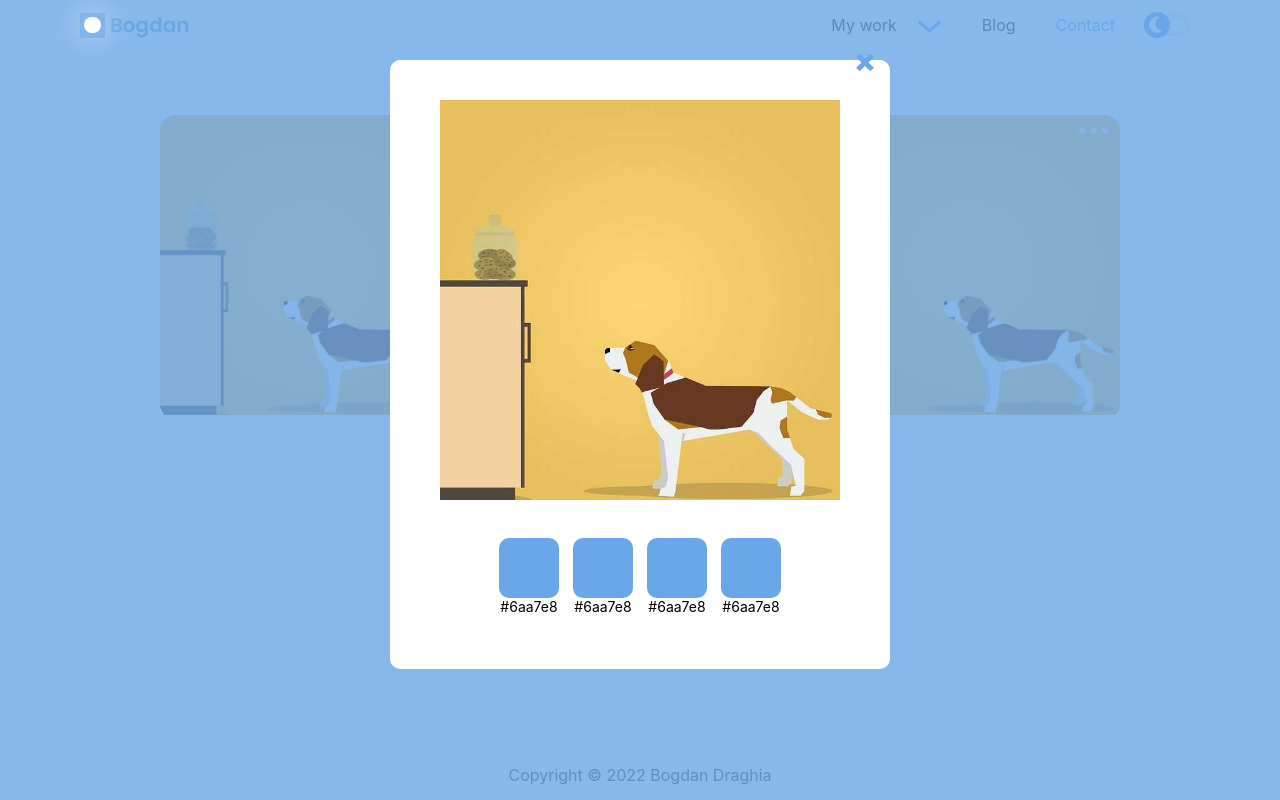
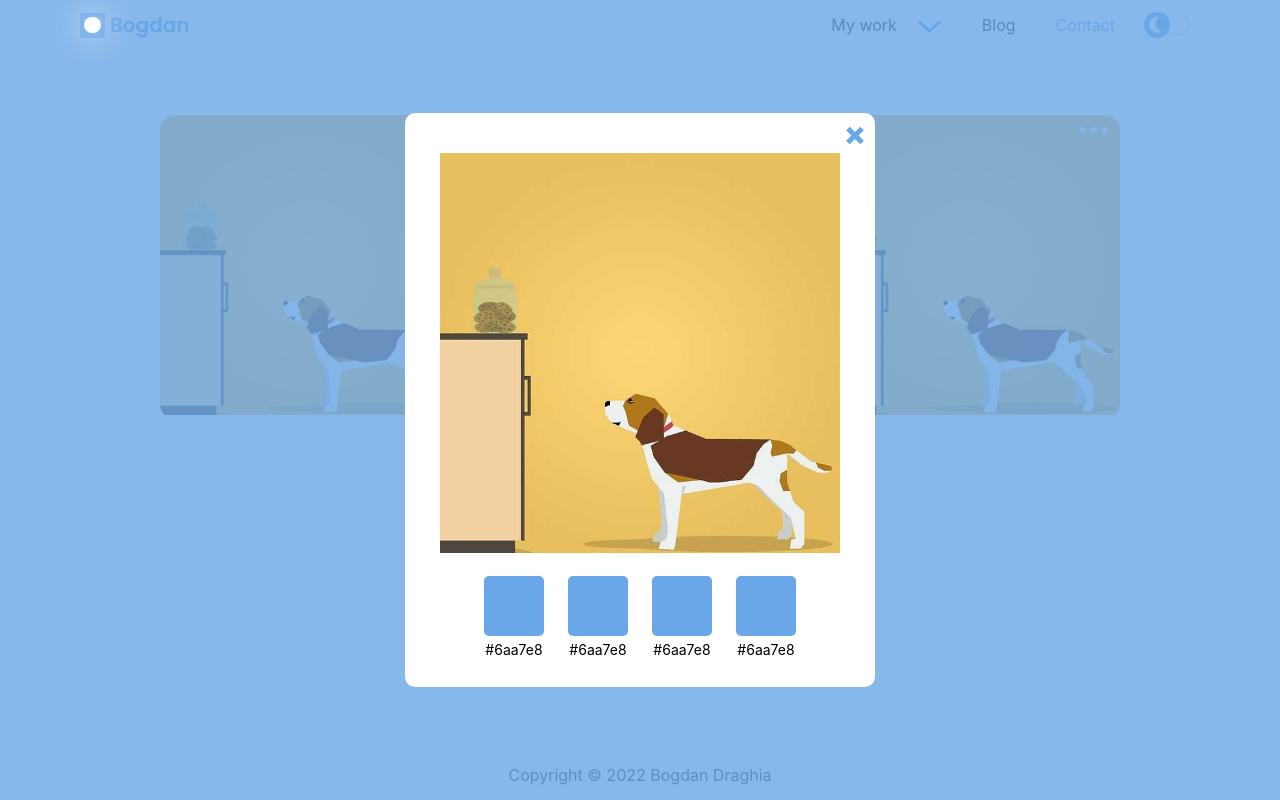
Before and after one commit to BogdanDraghia/personal-portofolio-frontend, a Next.js app: page /illustrations in a window 1280 px wide. Both pictures are taken after a click on the element 310 px from the left and 267 px from the top of the page. Built offline with nearby package versions, Linux system fonts and the light colour scheme.

Commit message:
fixed illustration page, need small fix bugs

```diff
--- a/pages/illustrations.js
+++ b/pages/illustrations.js
@@ -40,7 +40,7 @@ const IllustrationOverlay = (props)=>{
             exit={{ opacity: 0 }}
             className={`${style.IllustrationOverlay} close`}  style={{backgroundColor:hex2rgba(props.data.dominantColor,0.8)}} data="close" onClick={(e)=>{closeOverlay(e)}}>
                 <div className={style.overlayContent}>
-                    <div className={style.closeHelperContainer}>
+                    <div className={style.closeHelperContainer} data="close">
                         <div className={style.closeHelperCross}>
                             <div style={{transform:"rotate(45deg)"}}></div>
                             <div style={{transform:"rotate(-45deg)"}}></div>
--- a/public/run.js
+++ /dev/null
@@ -1 +0,0 @@
-(function(slug, url) {  const iframe = `<iframe  class="widget__frame" style="border:none; width: 100%; height: 100vh; height: -webkit-fill-available;" src="${url}/race/${slug}" scrolling="yes">Iframes not supported</iframe>`;  const createHtmlStructure = (contents) => {    return `<div style="width: 100%; height: 100%;">                              ${contents}              </div>`;  };   document.write(createHtmlStructure(iframe));})("trail-monte-dobra-2022", "https://gedsports.com")
--- a/src/components/illustrations/illustrations.module.css
+++ b/src/components/illustrations/illustrations.module.css
@@ -45,17 +45,15 @@
     height: 100px;
 }
 .overlayContent{
+    position: relative;
+    max-width:100%;
+    max-height:100%;
     background-color: white;
-
-    width: 100%;
+    padding:40px 35px 15px;
+    margin:auto;
     border-radius: 10px;
-    position: relative;
-    margin-top: 40px;
-    max-width: 500px;
-    padding: 40px 50px;
 }
 .palette{
-    margin-top: 20px;
     display: flex;
     flex-direction: row;
     justify-content: center;
@@ -68,10 +66,11 @@
     flex-direction: column;
 }
 .colorBox{
+    height: 60px;
     width: 60px;
-    border-radius: 10px;
-    height: 60px;
-    flex-direction: column;
+    text-align: center;
+    margin:5px;
+    border-radius: 5px;
 }
 .closeHelperContainer{
     position: absolute;
@@ -83,6 +82,9 @@
     align-items: center;
 }
 .closeHelperCross{
+    position: absolute;
+    top:20px;
+    right:20px;
     display: flex;
     justify-content: center;
 }
```
Also changed, not shown: pages/testgedsport.js (deleted, +0 -21 lines).
